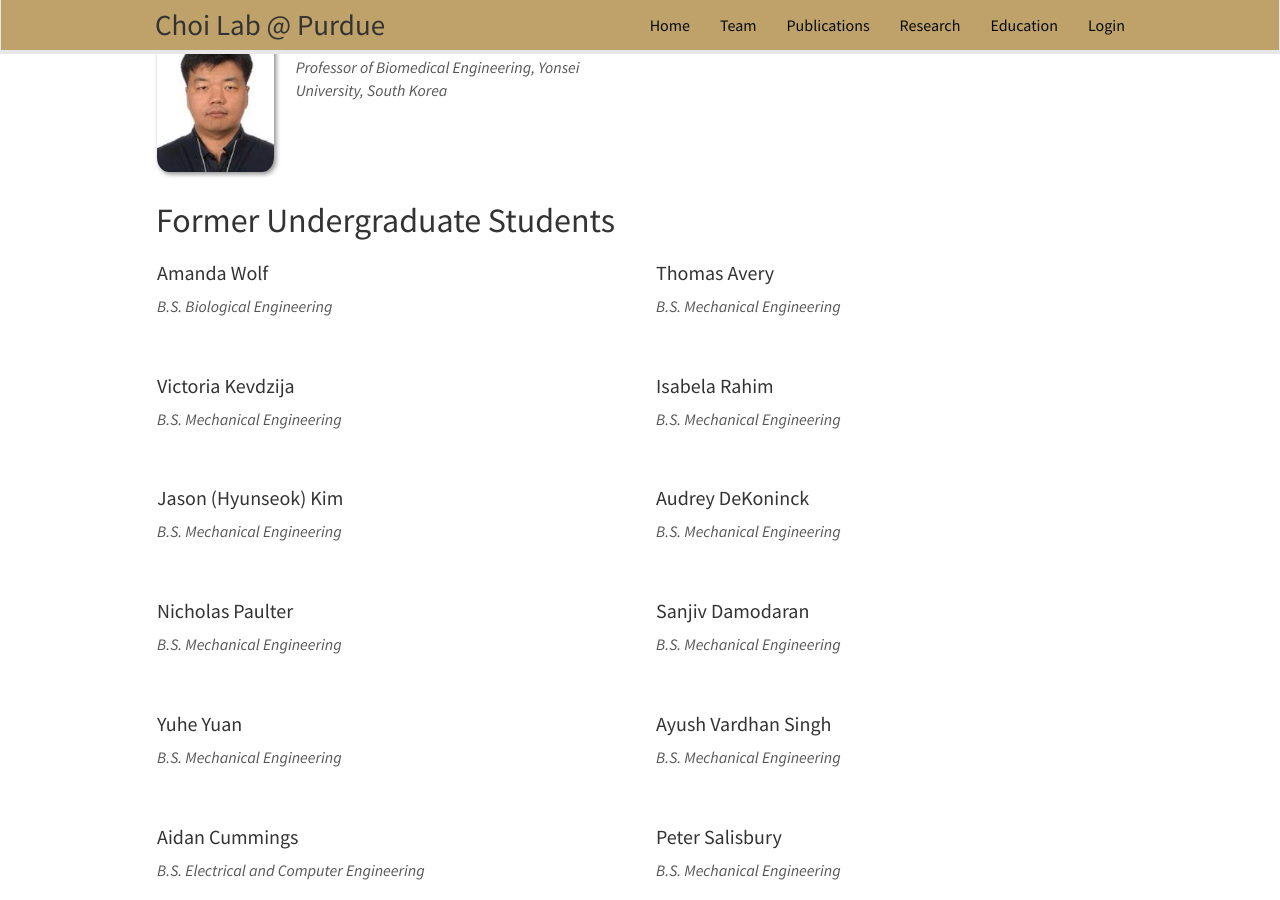
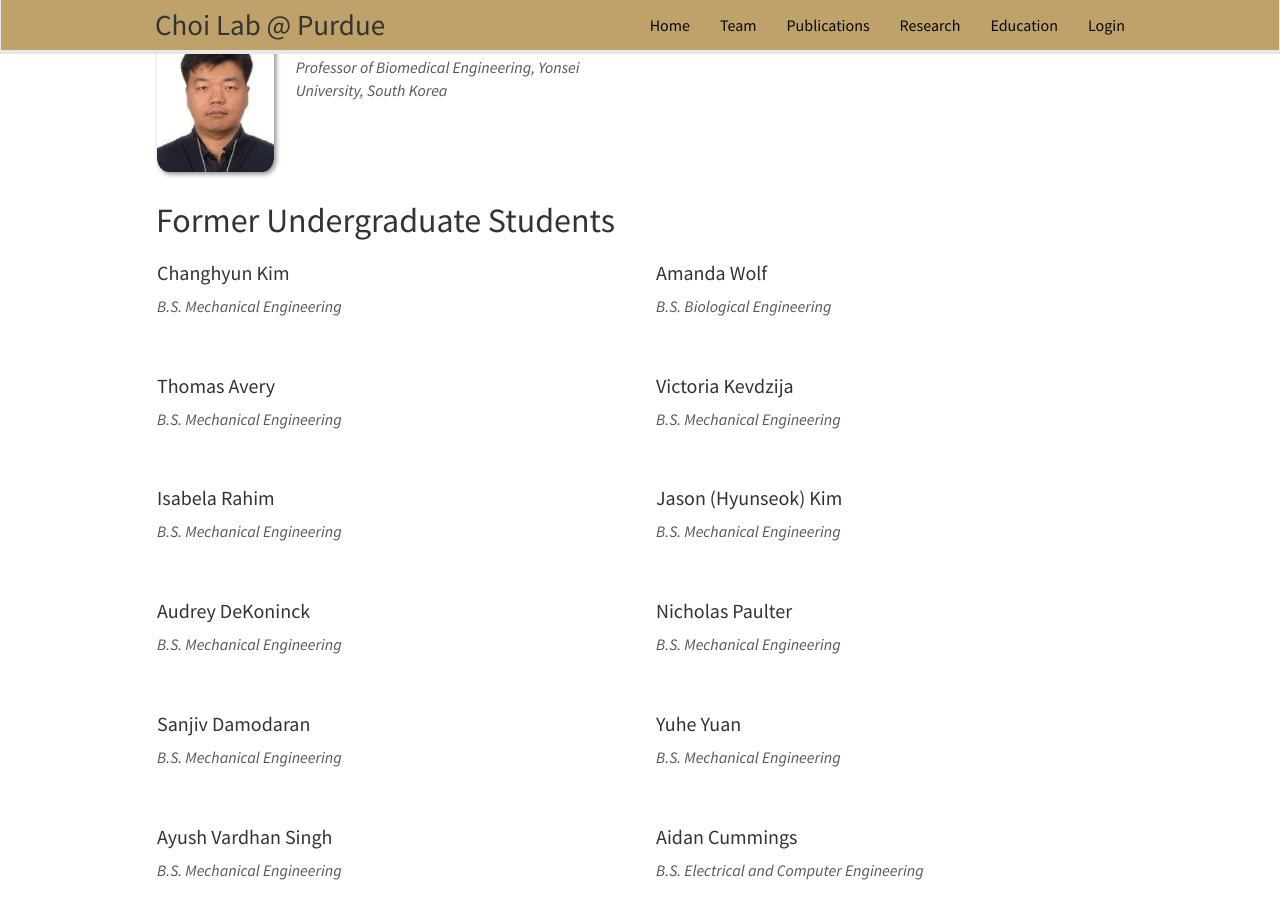
Before and after one commit to choidnalab/choidnalab.github.io, a Jekyll site: the page built from _pages/team.md, in a window 1280 px wide and 900 px high, scrolled down 2931 px. Built offline with Jekyll 4.4.1, drawn with Linux system fonts in a browser that asks for light colours; nearby versions of some CDN libraries.

Commit message:
Update alumni_bsc.yml

```diff
--- a/_data/alumni_bsc.yml
+++ b/_data/alumni_bsc.yml
@@ -1,3 +1,10 @@
+- name: Changhyun Kim
+  photo: nopic.jpg
+  info: B.S. Mechanical Engineering
+  email:
+  number_educ: 0
+  education1:
+
 - name: Amanda Wolf
   photo: nopic.jpg
   info: B.S. Biological Engineering
```
